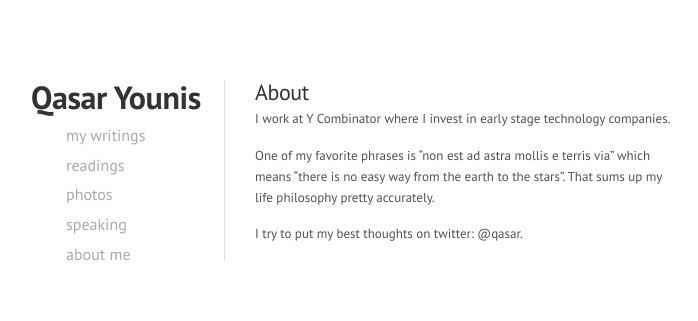
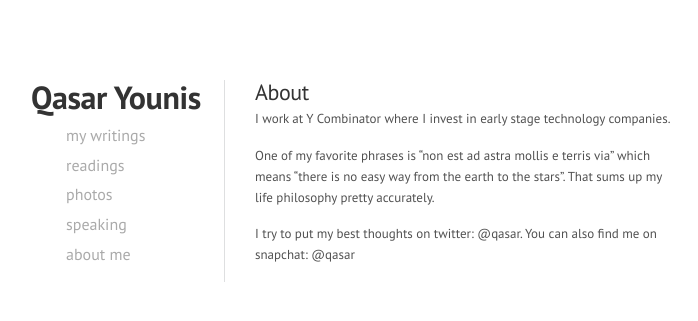
Before and after one commit to qasar/qasar.github.io, a Jekyll site: the page built from about.md, in a window 1280 px wide. Shown: the top 321 px of the page, without its empty margins (45-743 px from the left). Built offline with Jekyll 4.4.1, drawn with Linux system fonts in a browser that asks for light colours.

Commit message:
Update about.md

```diff
--- a/about.md
+++ b/about.md
@@ -9,4 +9,4 @@ I work at Y Combinator where I invest in early stage technology companies.
 
 One of my favorite phrases is "non est ad astra mollis e terris via" which means "there is no easy way from the earth to the stars". That sums up my life philosophy pretty accurately.
 
-I try to put my best thoughts on twitter: @qasar.
+I try to put my best thoughts on twitter: @qasar. You can also find me on snapchat: @qasar
```
